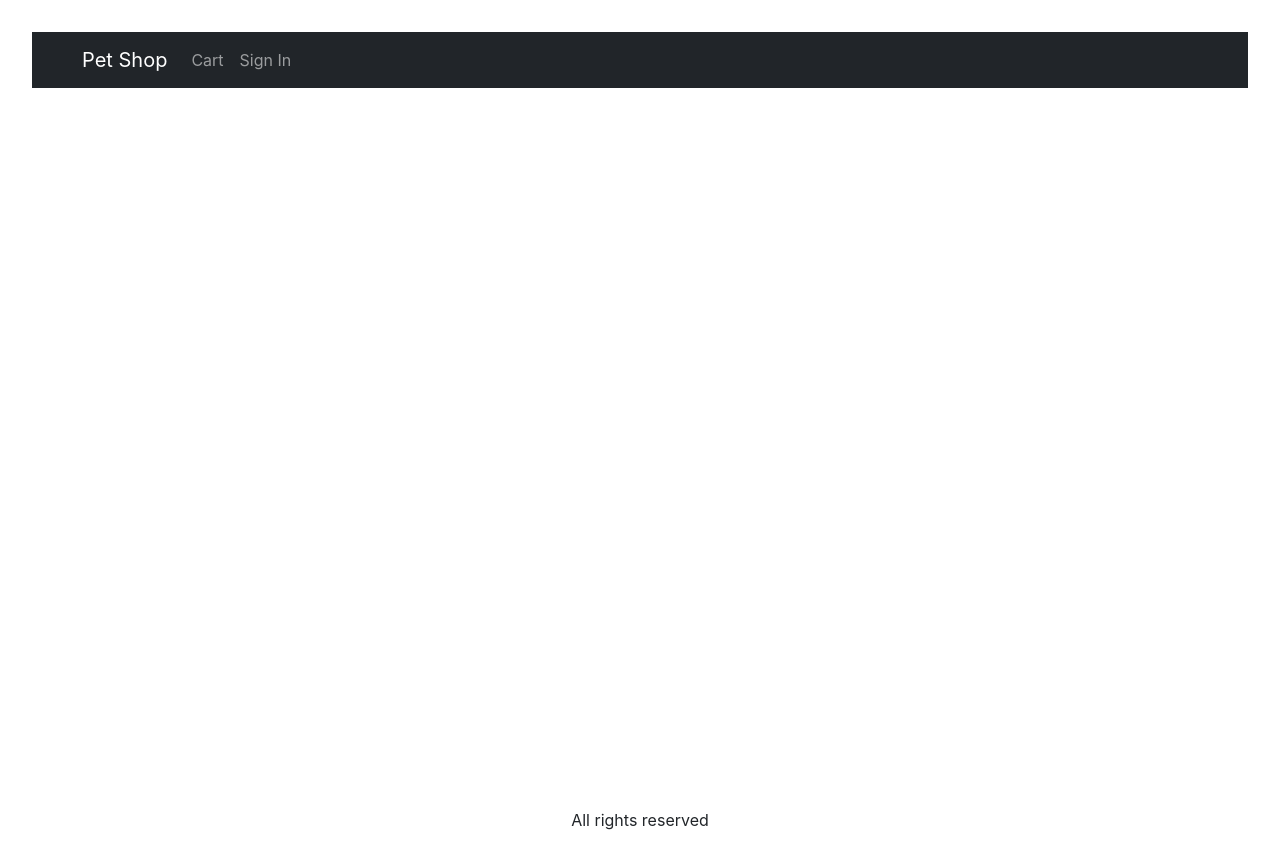
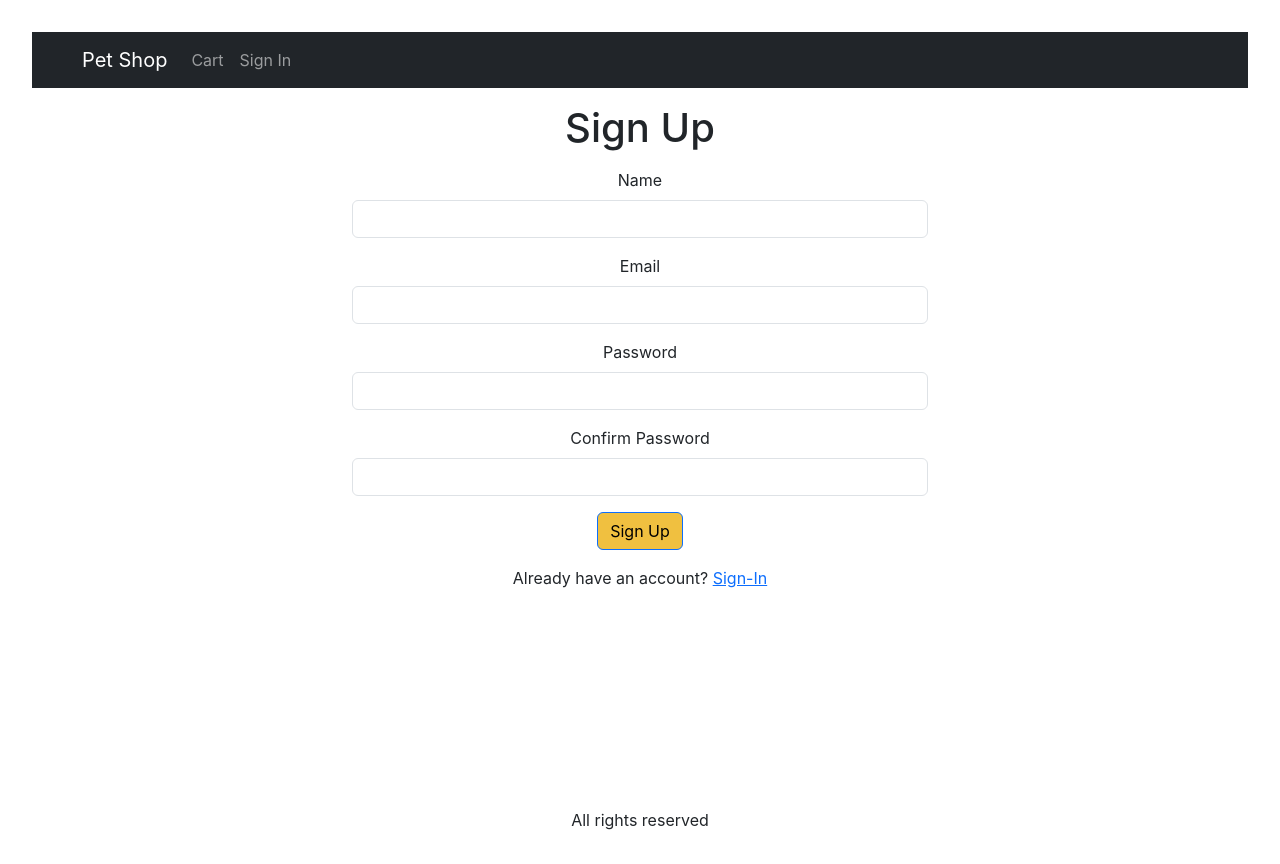
Before and after one commit to Jabril-Jeylani/Mod3FinalProject, a React (Vite) app in the folder client/: page /signup in a window 1280 px wide. Built offline with nearby package versions, Linux system fonts and the light colour scheme.

Commit message:
sign up page

```diff
--- a/client/src/App.jsx
+++ b/client/src/App.jsx
@@ -13,6 +13,7 @@ import { Store } from "./Store";
 import CartScreen from "./pages/CartScreen";
 import SignInScreen from "./pages/SignInScreen";
 import CompleteScreen from "./pages/CompleteScreen";
+import SignUpScreen from "./pages/SignUpScreen";
 
 function App() {
 	const { state, dispatch: ctxDispatch } = useContext(Store);
@@ -97,6 +98,10 @@ function App() {
 							element={<SignInScreen />}
 						/>
 						<Route
+							path="/signup"
+							element={<SignUpScreen />}
+						/>
+						<Route
 							path="/complete"
 							element={<CompleteScreen />}
 						/>
--- a/client/src/pages/CartScreen.jsx
+++ b/client/src/pages/CartScreen.jsx
@@ -12,7 +12,7 @@ import axios from "axios";
 
 export default function CartScreen() {
 	const navigate = useNavigate()
-	const { state, dispatch: cxtDispatch } = useContext(Store);
+	const { state, dispatch: ctxDispatch } = useContext(Store);
 	const {
 		cart: { cartItems },
 	} = state;
@@ -23,14 +23,14 @@ export default function CartScreen() {
 			window.alert("Sorry. Product is out of stock");
 			return;
 		}
-		cxtDispatch({
+		ctxDispatch({
 			type: "CART_ADD_ITEM",
 			payload: { ...item, quantity },
 		});
 	};
 
 	const removeItemHandler = (item) => {
-		cxtDispatch({ type: "CART_REMOVE_ITEM", payload: item });
+		ctxDispatch({ type: "CART_REMOVE_ITEM", payload: item });
 	};
 
 	const checkoutHandler = () => {
--- a/client/src/pages/ProductScreen.jsx
+++ b/client/src/pages/ProductScreen.jsx
@@ -55,7 +55,7 @@ function ProductScreen() {
 		fetchData();
 	}, [slug]);
 
-	const { state, dispatch: cxtDispatch } = useContext(Store);
+	const { state, dispatch: ctxDispatch } = useContext(Store);
     const { cart } = state
 	const addToCartHandler = async () => {
         const existItem = cart.cartItems.find((x) => x._id === product._id)
@@ -65,7 +65,7 @@ function ProductScreen() {
             window.alert('Sorry. Product is out of stock')
             return;
         }
-		cxtDispatch({
+		ctxDispatch({
 			type: "CART_ADD_ITEM",
 			payload: { ...product, quantity },
 		});
--- a/client/src/pages/SignInScreen.jsx
+++ b/client/src/pages/SignUpScreen.jsx
@@ -8,27 +8,34 @@ import axios from "axios";
 import { useContext, useEffect, useState } from "react";
 import { Store } from "../Store";
 
-export default function SigninScreen() {
+export default function SignUpScreen() {
     const navigate = useNavigate()
 	const { search } = useLocation();
 	const redirectInUrl = new URLSearchParams(search).get("redirect");
 	const redirect = redirectInUrl ? redirectInUrl : "/";
 
+	const [name, setName] = useState("");
 	const [email, setEmail] = useState("");
 	const [password, setPassword] = useState("");
+	const [confirmPassword, setConfirmPassword] = useState("");
 
-    const { state, dispatch: cxtDispatch } = useContext(Store)
+    const { state, dispatch: ctxDispatch } = useContext(Store)
 
     const { userInfo } = state
 
 	const submitHandler = async (e) => {
 		e.preventDefault();
+		if (password !== confirmPassword) {
+			alert('Passwords do not match')
+			return;
+		}
 		try {
-			const { data } = await Axios.post("/api/users/signin", {
+			const { data } = await axios.post("/api/users/signup", {
+				name,
 				email,
 				password,
 			});
-            cxtDispatch({type: 'USER_SIGNIN', payload: data})
+            ctxDispatch({type: 'USER_SIGNIN', payload: data})
             localStorage.setItem('userInfo', JSON.stringify(data))
             navigate(redirect || '/')
 		} catch (err) {
@@ -45,10 +52,14 @@ export default function SigninScreen() {
 	return (
 		<Container className="small-container">
 			<Helmet>
-				<title>Sign In</title>
+				<title>Sign Up</title>
 			</Helmet>
-			<h1 className="my-3">Sign In</h1>
+			<h1 className="my-3">Sign Up</h1>
 			<Form onSubmit={submitHandler}>
+				<Form.Group className="mb-3" controlId="name">
+					<Form.Label>Name</Form.Label>
+					<Form.Control onChange={(e) => setName(e.target.value)} required />
+				</Form.Group>
 				<Form.Group
 					className="mb-3"
 					controlId="email"
@@ -71,12 +82,23 @@ export default function SigninScreen() {
 						onChange={(e) => setPassword(e.target.value)}
 					/>
 				</Form.Group>
+				<Form.Group
+					className="mb-3"
+					controlId="confirmPassword"
+				>
+					<Form.Label>Confirm Password</Form.Label>
+					<Form.Control
+						type="password"
+						required
+						onChange={(e) => setConfirmPassword(e.target.value)}
+					/>
+				</Form.Group>
 				<div className="mb-3">
-					<Button type="submit">Sign In</Button>
+					<Button type="submit">Sign Up</Button>
 				</div>
 				<div className="mb-3">
-					New customer?{" "}
-					<Link to={`/signup?redirect=${redirect}`}>Create your account</Link>
+					Already have an account?{" "}
+					<Link to={`/signin?redirect=${redirect}`}>Sign-In</Link>
 				</div>
 			</Form>
 		</Container>
```
Also changed, not shown: 1 other file (tests, documents, lock files or other folders).
